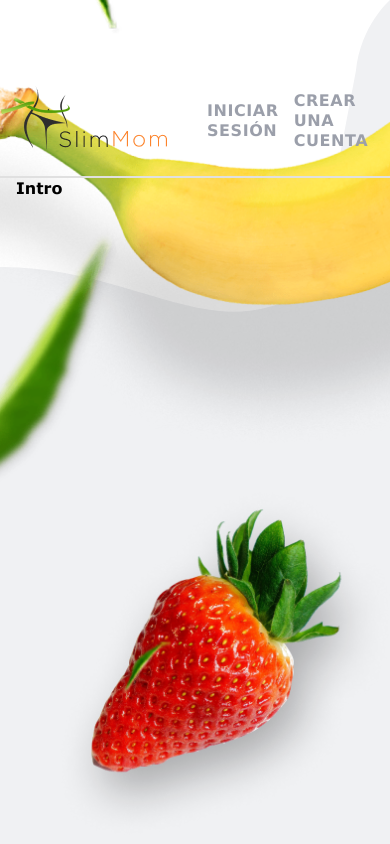
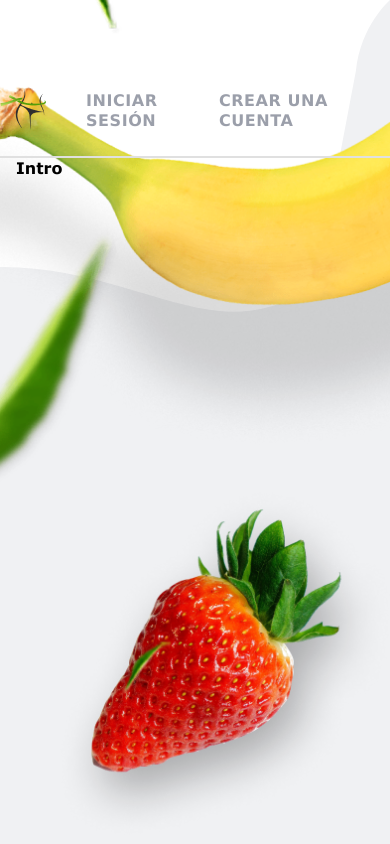
Before and after one commit to Pugli87/project-last_chance, a React (Create React App) app: page / in a window 390 px wide. Built offline with nearby package versions, Linux system fonts and the light colour scheme.

Commit message:
implementacion de hook useDeviceDetected

```diff
--- a/src/components/auth/HeaderNavbar/HeaderNavbarLogin.jsx
+++ b/src/components/auth/HeaderNavbar/HeaderNavbarLogin.jsx
@@ -1,5 +1,7 @@
 import React, { useEffect } from 'react'
 import logo_desktop from '../../../assets/images/logos/logo-desktop.png'
+import logo_tablet from '../../../assets/images/logos/logo-tablet.png'
+import logo_mobile from '../../../assets/images/logos/logo-mobile.png'
 import './_HeaderNavbarLogin.scss'
 import NavLinkHeader from 'components/NavLinkHeader/NavLinkHeader'
 import { useDeviceDetect } from 'hooks/deviceDetect/useDeviceDetect'
@@ -7,15 +9,10 @@ import { useDeviceDetect } from 'hooks/deviceDetect/useDeviceDetect'
 function HeaderNavbarLogin() {
   const { isMobile, isTablet, isDesktop } = useDeviceDetect()
 
-  useEffect(()=>{
-    console.log("isMobile:", isMobile)
-    console.log("isTablet:", isTablet)
-    console.log("isDesktop:", isDesktop)
-  },[isMobile, isTablet, isDesktop])
   return (
     <div className='HeaderNavbarLogin'>
       <div className='HeaderNavbarLogin__wrapper'>
-        <img src={logo_desktop} alt="logo desktop" />
+        <img src={isDesktop ? logo_desktop : isTablet ? logo_tablet : logo_mobile} alt="logo desktop" />
         <ul className='HeaderNavbarLogin__list'>
           <li className='pointer'>
             <NavLinkHeader
```
